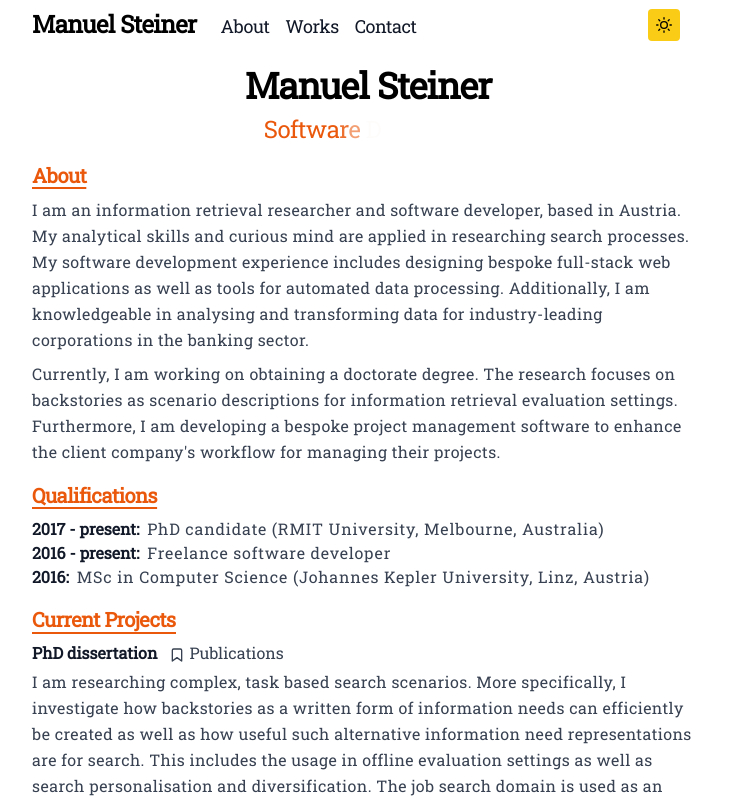
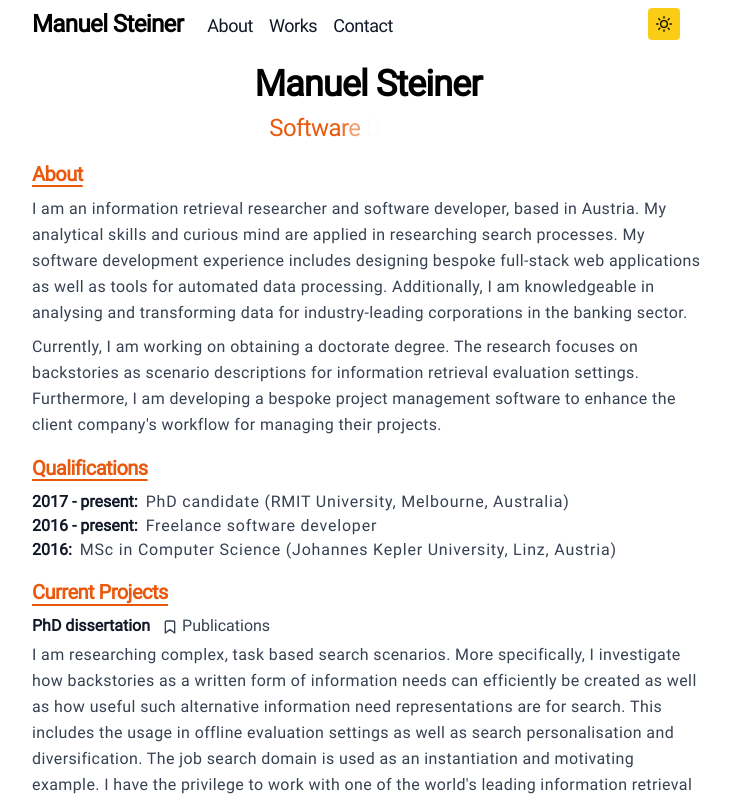
Before and after one commit to manuelsteiner/linkto.ms, a Next.js app: page / in a window 1280 px wide. Shown: the top 800 px of the page, without its empty margins (272-1002 px from the left). Built offline with nearby package versions, Linux system fonts and the light colour scheme.

Commit message:
swap font to locally hosted roboto

```diff
--- a/next.config.js
+++ b/next.config.js
@@ -1,5 +1,18 @@
 /** @type {import('next').NextConfig} */
 const nextConfig = {
+  async headers() {
+    return [
+      {
+        source: '/fonts/urbanist.woff2',
+        headers: [
+          {
+            key: 'Cache-control',
+            value: 'public, immutable, max-age=31536000',
+          },
+        ],
+      },
+    ]
+  },
   reactStrictMode: true,
   experimental: {
     images: {
--- a/pages/_document.tsx
+++ b/pages/_document.tsx
@@ -5,8 +5,11 @@
     <Html lang="en" className="scroll-smooth transition duration-300">
       <Head>
         <link
-          href="https://fonts.googleapis.com/css2?family=Roboto+Slab&display=optional"
-          rel="stylesheet"
+          href="/fonts/roboto.woff2"
+          rel="preloadas"
+          as="font"
+          type="font/woff2"
+          crossOrigin="anonymous"
         />
       </Head>
       <body className="dark:bg-gray-900">
--- a/styles/globals.css
+++ b/styles/globals.css
@@ -2,8 +2,19 @@
 @tailwind components;
 @tailwind utilities;
 
+@font-face {
+  font-family: "Roboto";
+  font-style: normal;
+  font-weight: 400;
+  font-display: optional;
+  src: url(/fonts/roboto.woff2) format("woff2");
+  unicode-range: U+0000-00FF, U+0131, U+0152-0153, U+02BB-02BC, U+02C6, U+02DA,
+    U+02DC, U+2000-206F, U+2074, U+20AC, U+2122, U+2191, U+2193, U+2212, U+2215,
+    U+FEFF, U+FFFD;
+}
+
 body {
-  font-family: "Roboto Slab", system-ui, -apple-system, BlinkMacSystemFont,
+  font-family: "Roboto", system-ui, -apple-system, BlinkMacSystemFont,
     "Segoe UI", Helvetica, Arial, sans-serif, "Apple Color Emoji",
     "Segoe UI Emoji", "Segoe UI Symbol";
 }
--- a/tailwind.config.js
+++ b/tailwind.config.js
@@ -1,11 +1,15 @@
 /** @type {import('tailwindcss').Config} */
 module.exports = {
   content: [
-   "./pages/**/*.{js,ts,jsx,tsx}",
-   "./components/**/*.{js,ts,jsx,tsx}",
+    "./pages/**/*.{js,ts,jsx,tsx}",
+    "./components/**/*.{js,ts,jsx,tsx}",
   ],
-  darkMode: 'class',
+  darkMode: "class",
   theme: {
-    extend: {},
+    extend: {
+      fontFamily: {
+        sans: ["Roboto"],
+      },
+    },
   },
-}
+};
```
Also changed, not shown: public/fonts/roboto.woff2 (added). Lines whose indentation alone changed are shown as unchanged.
